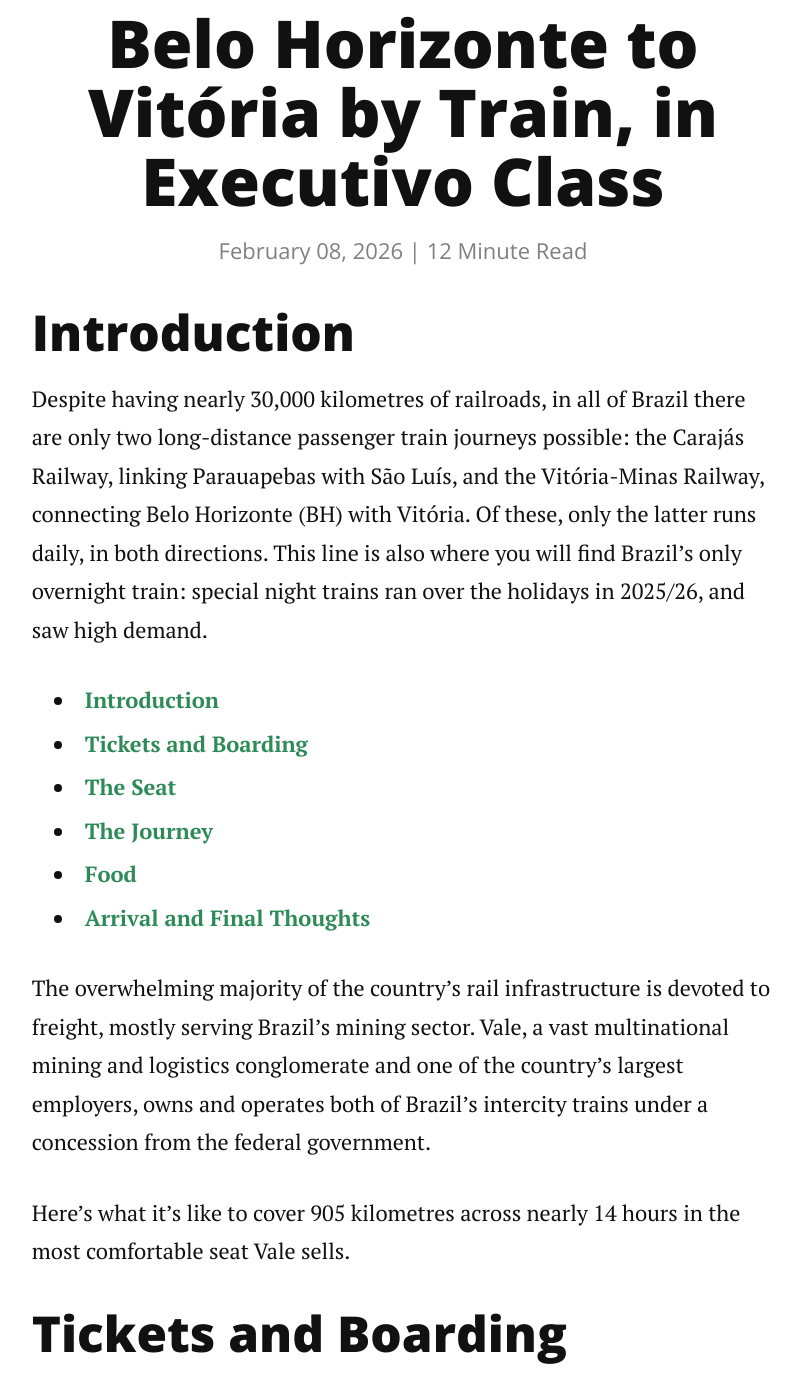
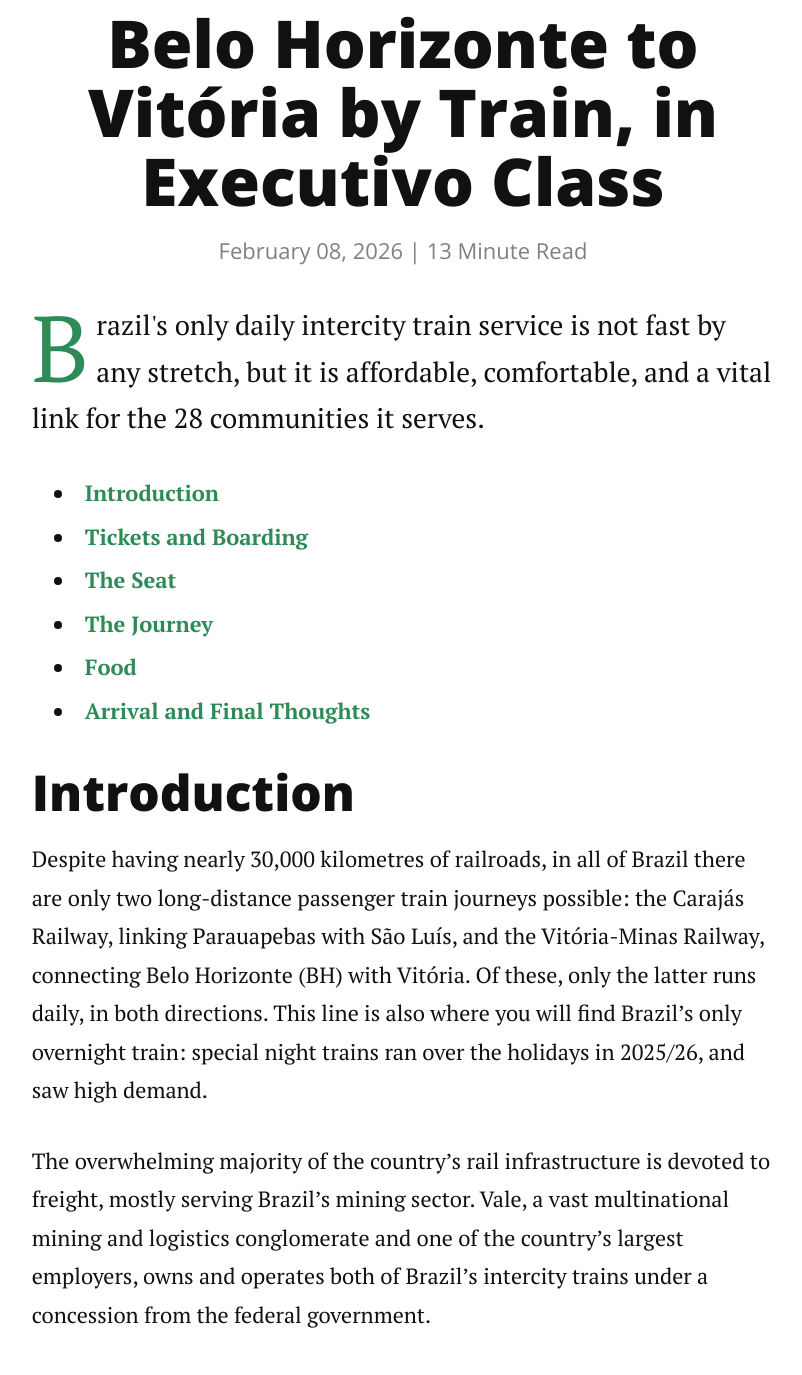
Before and after one commit to RatherBeExploring/ratherbeexploring.github.io, a Jekyll site: the page built from _posts/2026-02-08-belo-horizonte-to-vitoria-by-train-in-executivo-class.markdown, in a window 1280 px wide and 1400 px high, scrolled down 673 px, cut to the strip 25-1400 px from the top of the window. Shown: the whole strip, without its empty margins (237-1039 px from the left). Built offline with Jekyll 4.4.1, drawn with Linux system fonts in a browser that asks for light colours; nearby versions of some CDN libraries.

Commit message:
Update 2026-02-08-belo-horizonte-to-vitoria-by-train-in-executivo-class.markdown
Adding an intro p class, to fix table of contents placement

```diff
--- a/_posts/2026-02-08-belo-horizonte-to-vitoria-by-train-in-executivo-class.markdown
+++ b/_posts/2026-02-08-belo-horizonte-to-vitoria-by-train-in-executivo-class.markdown
@@ -5,6 +5,8 @@
 description: "Brazil's only daily intercity train service is not fast by any stretch, but it is affordable, comfortable, and a vital link for the 28 communities it serves."
 image: valefeatured.jpg
 ---
+
+<p class="intro"><span class="dropcap">B</span>razil's only daily intercity train service is not fast by any stretch, but it is affordable, comfortable, and a vital link for the 28 communities it serves.</p>
 
 ## Introduction
 
```
